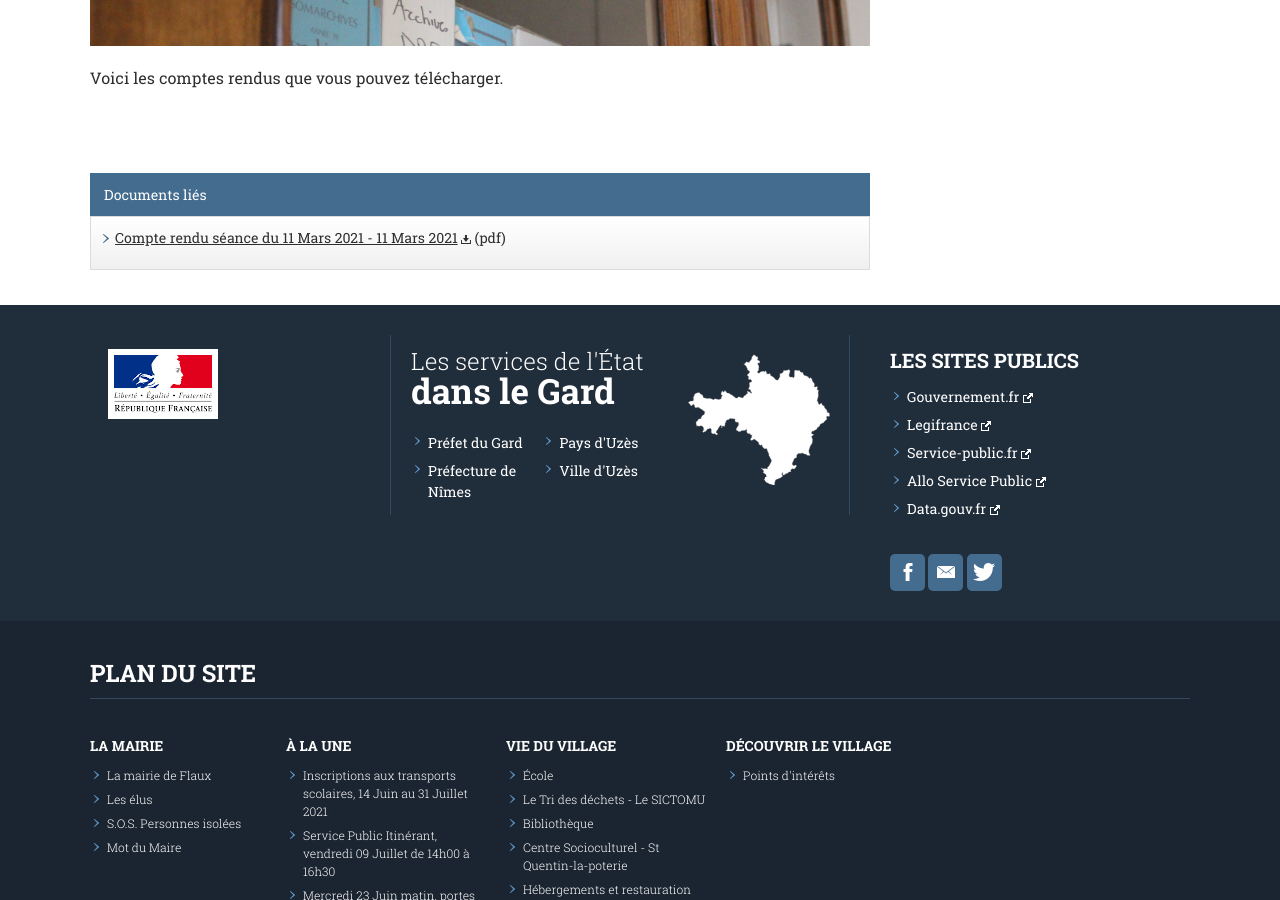
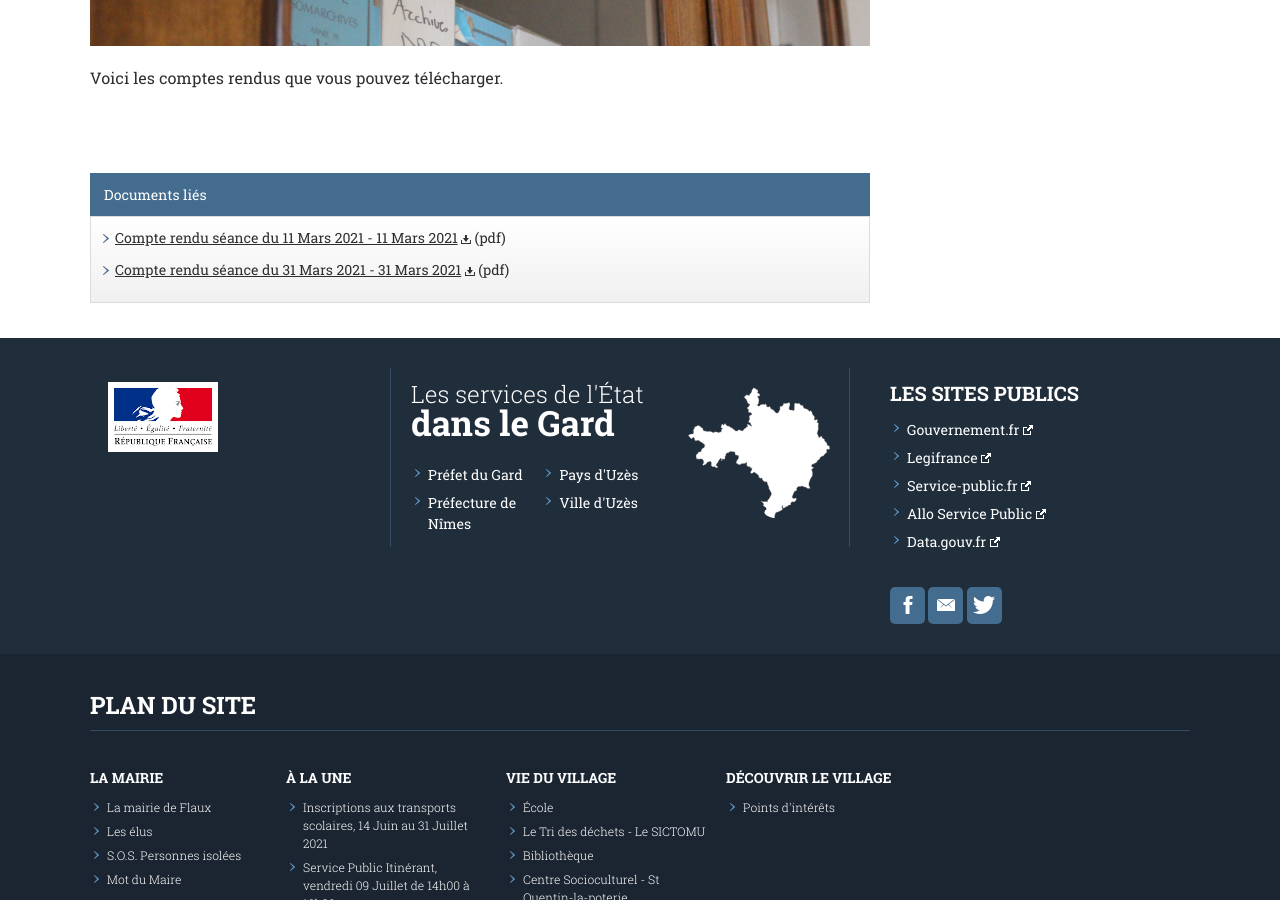
Before and after one commit to Flaux-Village/flaux-village.github.io, a Jekyll site: the page built from comptes.md, in a window 1280 px wide and 900 px high, scrolled down 555 px. Built offline with Jekyll 4.4.1, drawn with Linux system fonts in a browser that asks for light colours.

Commit message:
Update comptes.md

```diff
--- a/comptes.md
+++ b/comptes.md
@@ -11,6 +11,10 @@
 - fiche: Compte rendu séance du 11 Mars 2021
   date_texte: 11 Mars 2021
   addresse: /assets/documents/comptesrendus/compte rendu du 11 mars 2021.pdf
+  type: pdf
+- fiche: Compte rendu séance du 31 Mars 2021
+  date_texte: 31 Mars 2021
+  addresse: /assets/documents/comptesrendus/COMPTE RENDU DU 31 MARS 2021.pdf
   type: pdf
 
 
```
